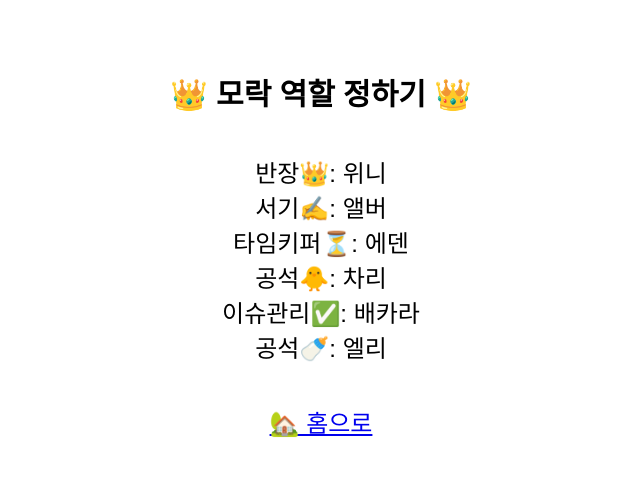
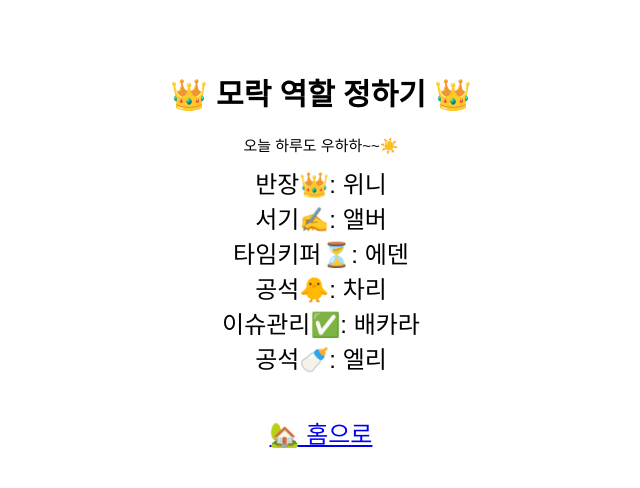
Before and after one commit to RIANAEH/learning, a React (Create React App) app: page /morak-role-selector in a window 1280 px wide. Shown: the top 488 px of the page, without its empty margins (319-959 px from the left). Built offline with nearby package versions, Linux system fonts and the light colour scheme.

Commit message:
feat: [모락 역할 정하기] 설명 추가

```diff
--- a/src/pages/MorakRoleSelector/MorakRoleSelector.js
+++ b/src/pages/MorakRoleSelector/MorakRoleSelector.js
@@ -18,7 +18,10 @@ const MorakRoleSelector = () => {
     return (
         <div>
             <Title>👑 모락 역할 정하기 👑</Title>
-            <Container m='40px 0'>
+            <Container m='10px 0' f='15px'>
+                오늘 하루도 우하하~~☀️
+            </Container>
+            <Container m='10px 0'>
                 {roles.map((role, index) => {
                     return <div>{role}: {sequences[index]}</div>;
                 })}
```
